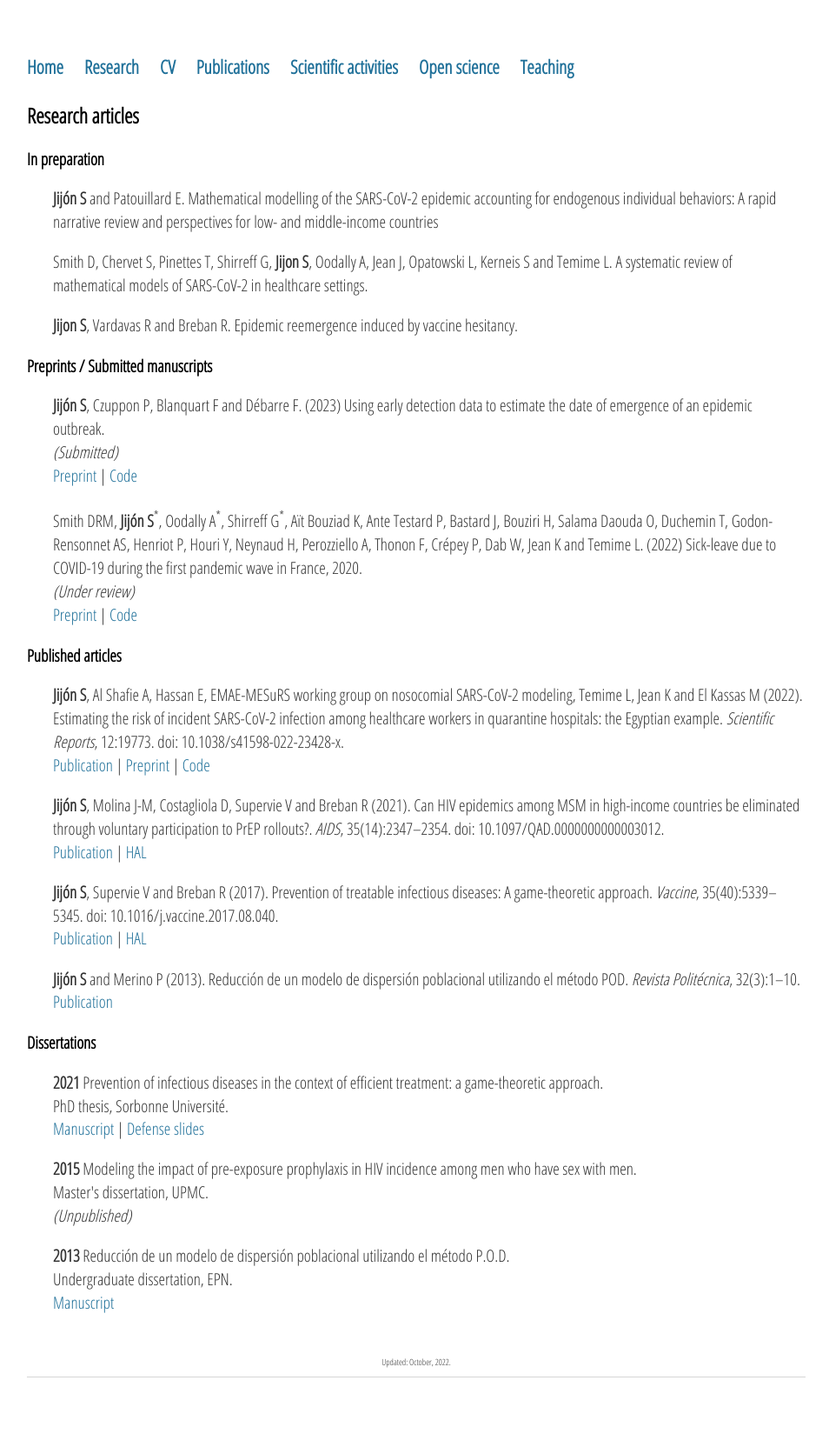
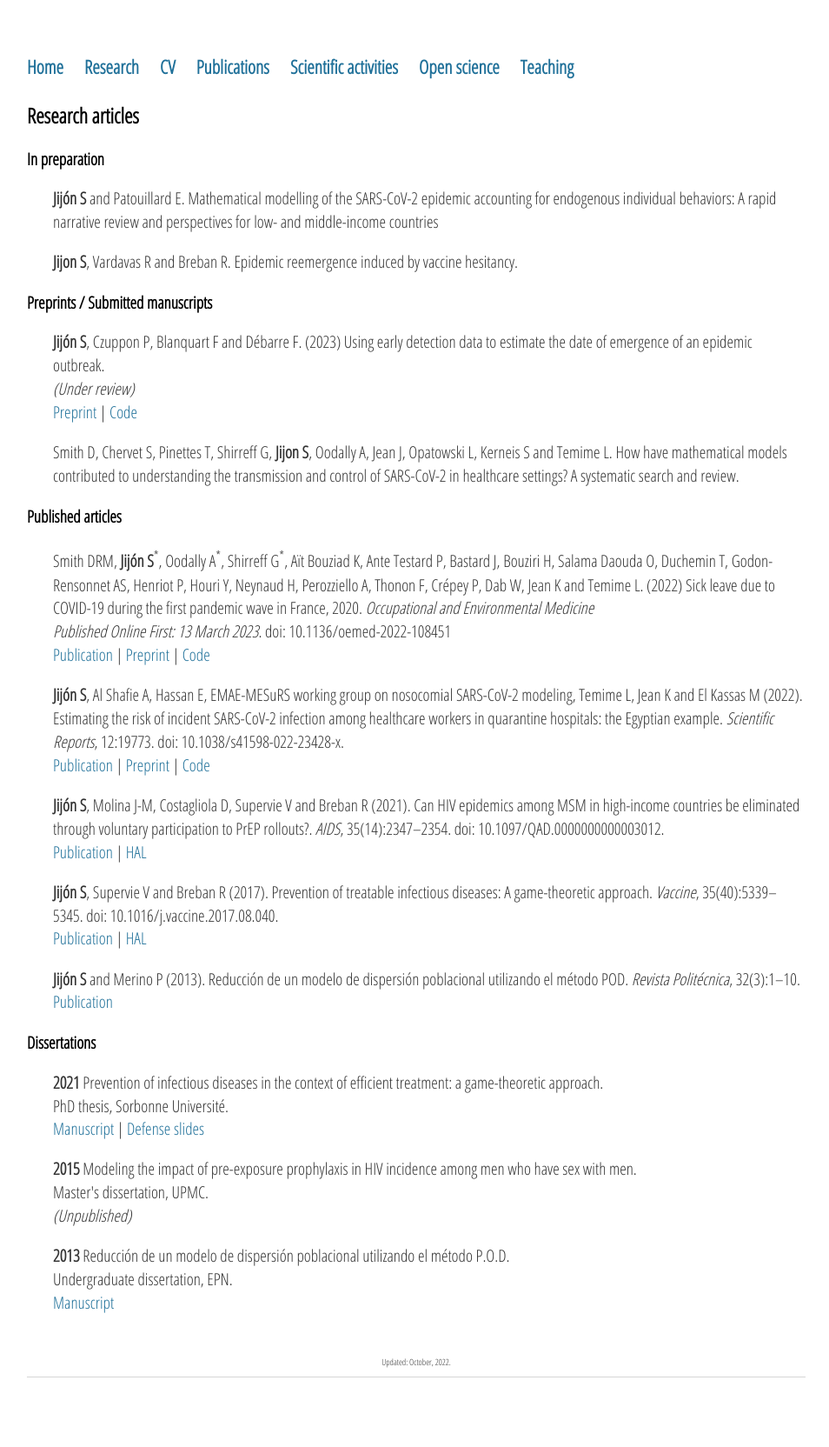
Before and after one commit to sjijon/sjijon.github.io, a Jekyll site: the page built from publications.html, in a window 1280 px wide. Shown: the whole page at 87% size, without its empty margins (161-1115 px from the left). Built offline with Jekyll 4.4.1, drawn with Linux system fonts in a browser that asks for light colours; nearby versions of some CDN libraries.

Commit message:
Update articles status

```diff
--- a/publications.html
+++ b/publications.html
@@ -10,9 +10,6 @@ title: Publications
 		<strong>Jijón S</strong> and Patouillard E. Mathematical modelling of the SARS-CoV-2 epidemic accounting for endogenous individual behaviors: A rapid narrative review and perspectives for low- and middle-income countries
 	</p>
 	<p style="padding-left:30px;">
-		Smith D, Chervet S, Pinettes T, Shirreff G, <strong>Jijon S</strong>, Oodally A, Jean J, Opatowski L, Kerneis S and Temime L. A systematic review of mathematical models of SARS-CoV-2 in healthcare settings.
-	</p>
-	<p style="padding-left:30px;">
 		<strong>Jijon S</strong>, Vardavas R and Breban R. Epidemic reemergence induced by vaccine hesitancy.
 	</p>
 
@@ -20,21 +17,27 @@ title: Publications
 	<p style="padding-left:30px;">
 		<strong>Jijón S</strong>, Czuppon P, Blanquart F and Débarre F. (2023) Using early detection data to estimate the date of emergence of an epidemic outbreak.
 		<br>
-		<em>(Submitted)</em>
+		<em>(Under review)</em>
 		<br>
 		<a href="https://www.medrxiv.org/content/10.1101/2023.01.09.23284284v1" target="_blank">Preprint</a> |
 		<a href="https://github.com/sjijon/estimate-emergence-from-data" target="_blank">Code</a>
 	</p>
 	<p style="padding-left:30px;">
-		Smith DRM, <strong>Jijón S</strong><sup>*</sup>, Oodally A<sup>*</sup>, Shirreff G<sup>*</sup>, Aït Bouziad K, Ante Testard P, Bastard J, Bouziri H, Salama Daouda O, Duchemin T, Godon-Rensonnet AS, Henriot P, Houri Y, Neynaud H, Perozziello A, Thonon F, Crépey P, Dab W, Jean K and Temime L. (2022) Sick-leave due to COVID-19 during the first pandemic wave in France, 2020.
+		Smith D, Chervet S, Pinettes T, Shirreff G, <strong>Jijon S</strong>, Oodally A, Jean J, Opatowski L, Kerneis S and Temime L. How have mathematical models contributed to understanding the transmission and control of SARS-CoV-2 in healthcare settings? A systematic search and review.
+	</p>
+
+	<h3>Published articles</h3>
+	<p style="padding-left:30px;">
+		Smith DRM, <strong>Jijón S</strong><sup>*</sup>, Oodally A<sup>*</sup>, Shirreff G<sup>*</sup>, Aït Bouziad K, Ante Testard P, Bastard J, Bouziri H, Salama Daouda O, Duchemin T, Godon-Rensonnet AS, Henriot P, Houri Y, Neynaud H, Perozziello A, Thonon F, Crépey P, Dab W, Jean K and Temime L. (2022) Sick leave due to COVID-19 during the first pandemic wave in France, 2020.
+		<em>Occupational and Environmental Medicine</em>
 		<br>
-		<em>(Under review)</em>
+		<em>Published Online First: 13 March 2023</em>. doi: 10.1136/oemed-2022-108451
 		<br>
+		<a href="https://oem.bmj.com/content/early/2023/03/13/oemed-2022-108451.citation-tools" target="_blank">Publication</a> |
 		<a href="" target="_blank">Preprint</a> |
 		<a href="https://github.com/MESuRS-Lab/Covid-sick-leave" target="_blank">Code</a>
 	</p>
 
-	<h3>Published articles</h3>
 	<p style="padding-left:30px;">
 		<strong>Jijón S</strong>, Al Shafie A, Hassan E, EMAE-MESuRS working group on nosocomial SARS-CoV-2 modeling, Temime L, Jean K and El Kassas M (2022).
 		Estimating the risk of incident SARS-CoV-2 infection among healthcare workers in quarantine hospitals: the Egyptian example.
```
